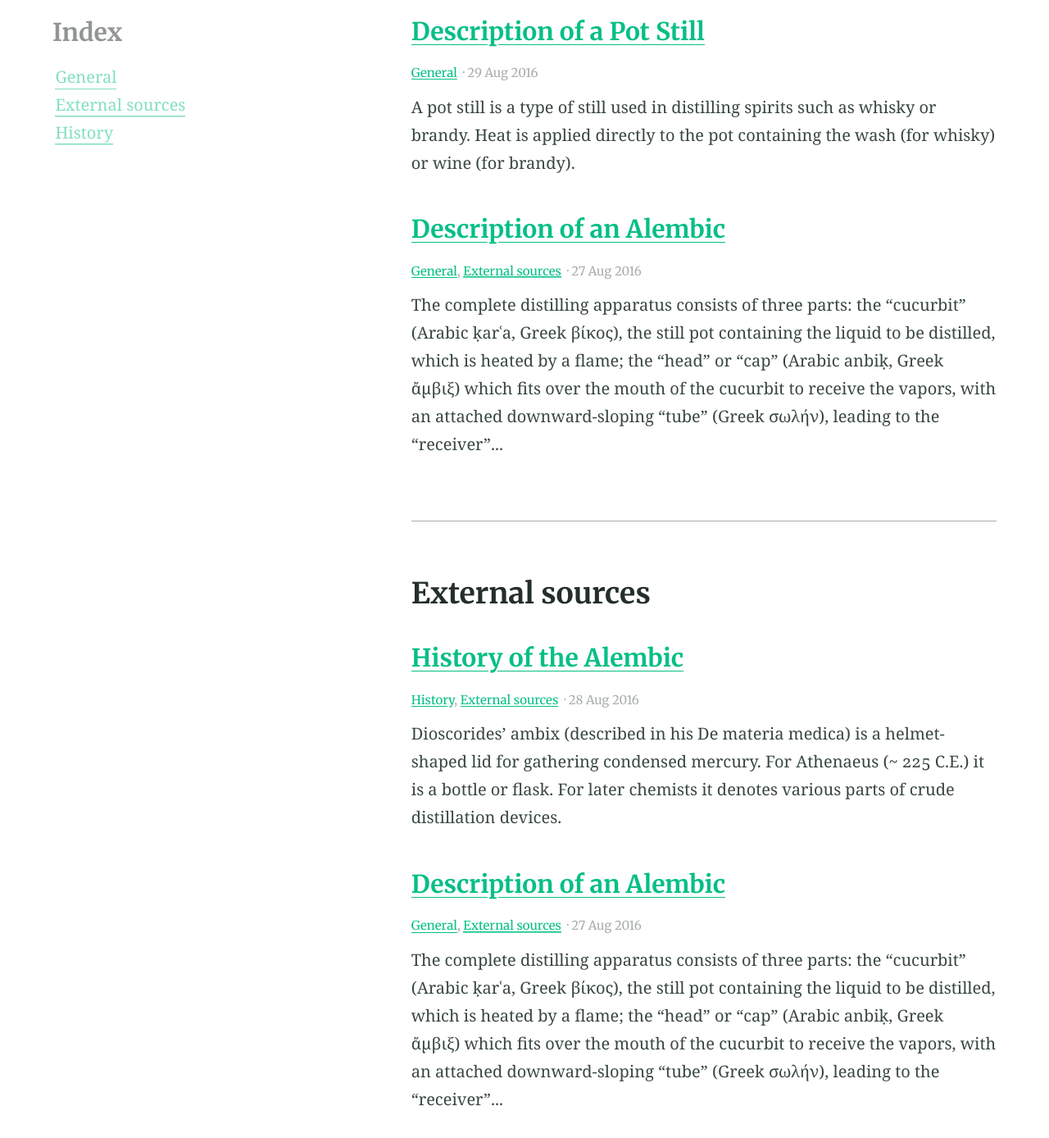
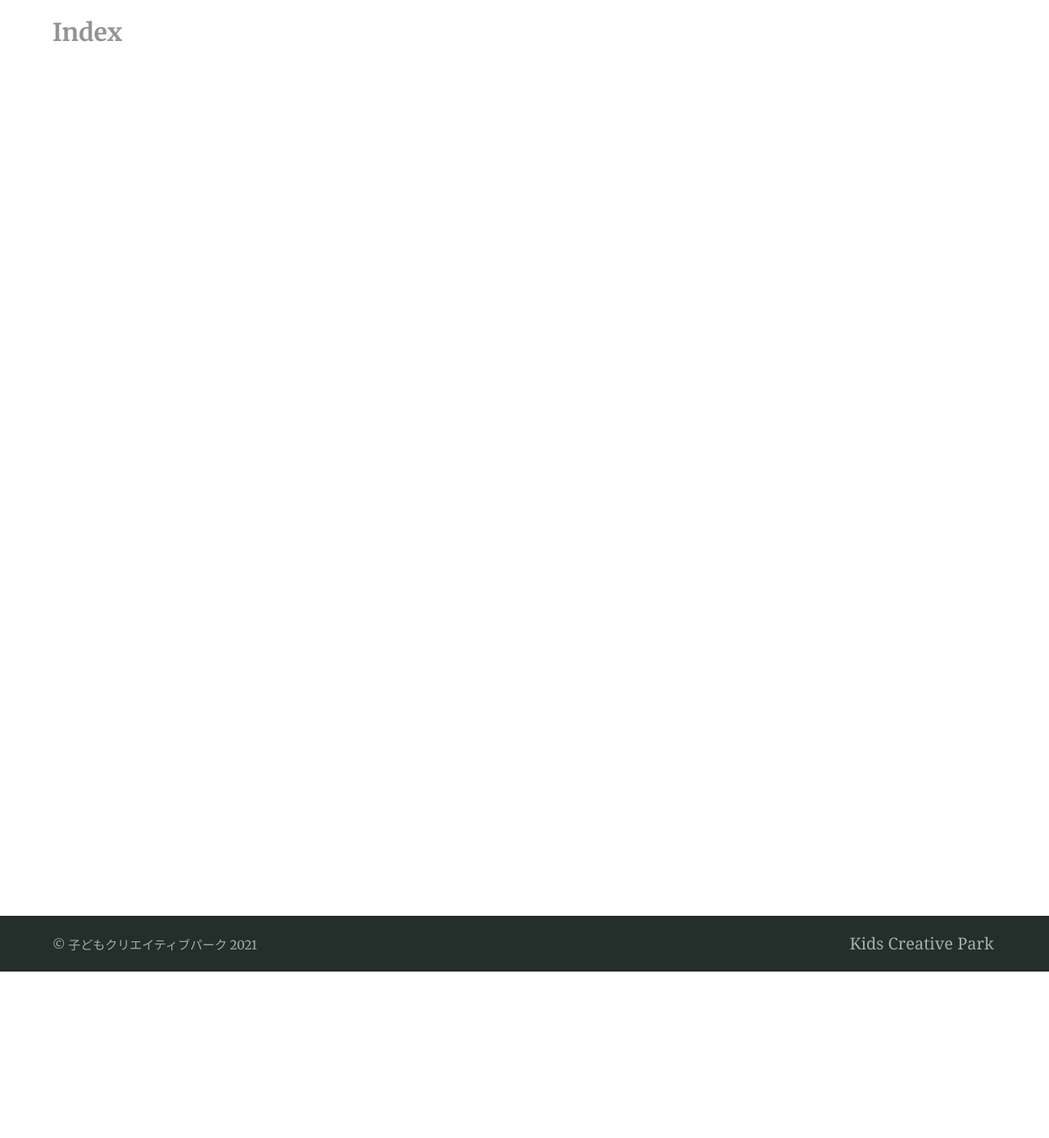
Before and after one commit to kwaka1208/kids-creative-park.github.io, a Jekyll site: the page built from categories.md, in a window 1280 px wide and 1400 px high, scrolled down 215 px. Shown: the top 1388 px of the window at 82% size. Built offline with Jekyll 4.4.1, drawn with Linux system fonts in a browser that asks for light colours; some of the changed text lies outside the part shown.

Commit message:
とりあえず形を整えた

````diff
--- a/_config.yml
+++ b/_config.yml
@@ -94,8 +94,8 @@
 encoding: utf-8 # Make sure the encoding is right
 lang: ja-JP # Set the site language
 title: "子どもクリエイティブパーク" # Site name or title, also used in jekyll-seo-tag
-logo: "/assets/logos/kcp-logo-ca.svg" # Site logo, also used in jekyll-seo-tag
-description: "" # Site description and default description, also used in jekyll-seo-tag
+logo: "/assets/logos/icon-72x72.png" # Site logo, also used in jekyll-seo-tag
+description: "Kids Creative Park" # Site description and default description, also used in jekyll-seo-tag
 url: "https://kids-creative-park.github.io" # Site url, also used in jekyll-seo-tag
 baseurl: ""
 repo: "https://github.com/kids-creative-park/kids-creative-park.github.io"
@@ -120,7 +120,7 @@
 # 9. Site navigation
 navigation_header:
 - title: Contact
-  url: /
+  url: "mailto:kids.creative.park@gmail.com"
 
 navigation_footer:
 - title: Kids Creative Park
--- a/_includes/site-feature.html
+++ b/_includes/site-feature.html
@@ -7,8 +7,9 @@
 {% endif %}
 
 {% if feature_text or feature_image %}
-  <div class="feature"{% if feature_image %} style="background-image: url({{ feature_image }})"{% endif %}>
+  <div class="feature"{% if feature_image %} style="background-image: url({{ feature_image }}); background-color:rgba(255,255,255,0.4); background-blend-mode:lighten;"{% endif %}>
     <div class="container  typeset">
+      <h1>{{ page.title }}</h1>
       {{ feature_text | markdownify }}
     </div>
   </div>
--- a/_layouts/page.html
+++ b/_layouts/page.html
@@ -8,8 +8,6 @@
 
   <article class="article  article--page  content  typeset">
 
-    <h1>{{ page.title }}</h1>
-
     {{ content }}
 
   </article>
--- a/_posts/2016-08-27-example-post-one.md
+++ /dev/null
@@ -1,15 +0,0 @@
----
-title: Description of an Alembic
-categories:
-- General
-- External sources
-feature_image: "https://picsum.photos/2560/600?image=872"
----
-
-The complete distilling apparatus consists of three parts: the "cucurbit" (Arabic ḳarʿa, Greek βίκος), the still pot containing the liquid to be distilled, which is heated by a flame; the "head" or "cap" (Arabic anbiḳ, Greek ἄμβιξ) which fits over the mouth of the cucurbit to receive the vapors, with an attached downward-sloping "tube" (Greek σωλήν), leading to the "receiver" (Arabic ḳābila, Greek ἄγγος or φιάλη) container.
-
-<!-- more -->
-
-Retorts have the "cap" and the "cucurbit" made into one. The anbik is also called the raʾs (head) of the cucurbit. The liquid in the cucurbit is heated or boiled; the vapour rises into the anbik, where it cools by contact with the walls and condenses, running down the spout into the receiver. A modern descendant of the alembic is the pot still, used to produce distilled beverages.
-
-_Originally from [Alembic - Wikipedia](https://en.wikipedia.org/wiki/Alembic)_
--- a/_posts/2016-08-28-example-post-two.md
+++ /dev/null
@@ -1,18 +0,0 @@
----
-title: History of the Alembic
-categories:
-- History
-- External sources
-feature_text: |
-  The History of the Alembic tool
----
-
-Dioscorides' ambix (described in his De materia medica) is a helmet-shaped lid for gathering condensed mercury. For Athenaeus (~ 225 C.E.) it is a bottle or flask. For later chemists it denotes various parts of crude distillation devices.
-
-<!-- more -->
-
-Alembic drawings appear in works of Cleopatra the Alchemist, Synesius, and Zosimos of Panopolis. There were alembics with two (dibikos) and three (tribikos) receivers.[4] According to Zosimos of Panopolis, the alembic was invented by Mary the Jewess.[5]
-
-The anbik is described by Ibn al-Awwam in his Kitab al-Filaha (Book of Agriculture), where he explains how rose-water is distilled. Amongst others, it is mentioned in the Mafatih al-Ulum (Key of Sciences) of Khwarizmi and the Kitab al-Asrar (Book of Secrets) of Al-Razi. Some illustrations occur in the Latin translations of works which are attributed to Geber.[2]
-
-_Originally from [Alembic - Wikipedia](https://en.wikipedia.org/wiki/Alembic)_
--- a/_posts/2016-08-29-example-post-three.md
+++ /dev/null
@@ -1,18 +0,0 @@
----
-title: Description of a Pot Still
-categories:
-- General
-excerpt: |
-  A pot still is a type of still used in distilling spirits such as whisky or brandy. Heat is applied directly to the pot containing the wash (for whisky) or wine (for brandy).
-feature_text: |
-  ## The Pot Still
-  The modern pot still is a descendant of the alembic, an earlier distillation device
-feature_image: "https://picsum.photos/2560/600?image=733"
-image: "https://picsum.photos/2560/600?image=733"
----
-
-A pot still is a type of still used in distilling spirits such as whisky or brandy. Heat is applied directly to the pot containing the wash (for whisky) or wine (for brandy). This is called a batch distillation (as opposed to a continuous distillation).
-
-At standard atmospheric pressure, alcohol boils at 78 °C (172 °F), while water boils at 100 °C (212 °F). During distillation, the vapour contains more alcohol than the liquid. When the vapours are condensed, the resulting liquid contains a higher concentration of alcohol. In the pot still, the alcohol and water vapour combine with esters and flow from the still through the condensing coil. There they condense into the first distillation liquid, the so-called "low wines". The low wines have a strength of about 25–35% alcohol by volume, and flow into a second still. It is then distilled a second time to produce the colourless spirit, collected at about 70% alcohol by volume. Colour is added through maturation in an oak aging barrel, and develops over time.
-
-The modern pot still is a descendant of the alembic, an earlier distillation device.
--- a/elements.md
+++ /dev/null
@@ -1,144 +0,0 @@
----
-title: Elements
-feature_text: |
-  A demo of Markdown and HTML includes
-feature_image: "https://picsum.photos/2560/600?image=873"
-excerpt: "A demo of Markdown and HTML includes"
-aside: true
----
-
-# Heading 1
-
-## Heading 2
-
-### Heading 3
-
-#### Heading 4
-
-##### Heading 5
-
-###### Heading 6
-
-<small>A small element</small>
-
-[A link](https://david.darn.es "A link")
-
-Lorem ipsum dolor sit amet, consectetur adip* isicing elit, sed do eiusmod *tempor incididunt ut labore et dolore magna aliqua.
-
-Duis aute irure dolor in [A link](https://david.darn.es "A link") reprehenderit in voluptate velit esse cillum **bold text** dolore eu fugiat nulla pariatur. Excepteur span element sint occaecat cupidatat non proident, sunt _italicised text_ in culpa qui officia deserunt mollit anim id `some code` est laborum.
-
-* An item
-* An item
-* An item
-* An item
-* An item
-
-1. Item one
-2. Item two
-3. Item three
-4. Item four
-5. Item five
-
-> A simple blockquote
-
-Some HTML...
-
-``` html
-<blockquote cite="http://www.imdb.com/title/tt0284978/quotes/qt1375101">
-  <p>You planning a vacation, Mr. Sullivan?</p>
-  <footer>
-    <a href="http://www.imdb.com/title/tt0284978/quotes/qt1375101">Sunways Security Guard</a>
-  </footer>
-</blockquote>
-```
-
-...CSS...
-
-``` css
-blockquote {
-  text-align: center;
-  font-weight: bold;
-}
-blockquote footer {
-  font-size: .8rem;
-}
-```
-
-...and JavaScript
-
-``` js
-const blockquote = document.querySelector("blockquote")
-const bolden = (keyString, string) =>
-  string.replace(new RegExp(keyString, 'g'), '<strong>'+keyString+'</strong>')
-
-blockquote.innerHTML = bolden("Mr. Sullivan", blockquote.innerHTML)
-```
-
-`Single line of code`
-
-## HTML Includes
-
-### Contact form
-
-{% include site-form.html %}
-
-``` html
-{% raw %}{% include site-form.html %}{% endraw %}
-```
-
-### Demo map embed
-
-{% include map.html id="1UT-2Z-Vg_MG_TrS5X2p8SthsJhc" title="Coffee shop map" %}
-
-``` html
-{% raw %}{% include map.html id="XXXXXX" title="Coffee shop map" %}{% endraw %}
-```
-
-### Button include
-
-{% include button.html text="A button" link="https://david.darn.es" %}
-
-{% include button.html text="A button with icon" link="https://twitter.com/daviddarnes" icon="twitter" %}
-
-``` html
-{% raw %}{% include button.html text="A button" link="https://david.darn.es" %}
-{% include button.html text="A button with icon" link="https://twitter.com/daviddarnes" icon="twitter" %}{% endraw %}
-```
-
-### Icon include
-
-{% include icon.html id="twitter" title="twitter" %} [{% include icon.html id="linkedin" title="twitter" %}](https://www.linkedin.com/in/daviddarnes)
-
-``` html
-{% raw %}{% include icon.html id="twitter" title="twitter" %}
-[{% include icon.html id="linkedin" title="twitter" %}](https://www.linkedin.com/in/daviddarnes){% endraw %}
-```
-
-### Video include
-
-{% include video.html id="zrkcGL5H3MU" title="Siteleaf tutorial video" %}
-
-``` html
-{% raw %}{% include video.html id="zrkcGL5H3MU" title="Siteleaf tutorial video" %}{% endraw %}
-```
-
-
-### Image includes
-
-{% include figure.html image="https://picsum.photos/600/800?image=894" caption="Image with caption" width="300" height="800" %}
-
-{% include figure.html image="https://picsum.photos/600/800?image=894" caption="Right aligned image" position="right" width="300" height="800" %}
-
-{% include figure.html image="https://picsum.photos/600/800?image=894" caption="Left aligned image" position="left" width="300" height="800" %}
-
-{% include figure.html image="https://picsum.photos/1600/800?image=894" alt="Image with just alt text" %}
-
-``` html
-{% raw %}{% include figure.html image="https://picsum.photos/600/800?image=894" caption="Image with caption" width="300" height="800" %}
-
-{% include figure.html image="https://picsum.photos/600/800?image=894" caption="Right aligned image" position="right" width="300" height="800" %}
-
-{% include figure.html image="https://picsum.photos/600/800?image=894" caption="Left aligned image" position="left" width="300" height="800" %}
-
-{% include figure.html image="https://picsum.photos/1600/800?image=894" alt="Image with just alt text" %}{% endraw %}
-```
````
Also changed, not shown: index.md (+3 -3 lines).
